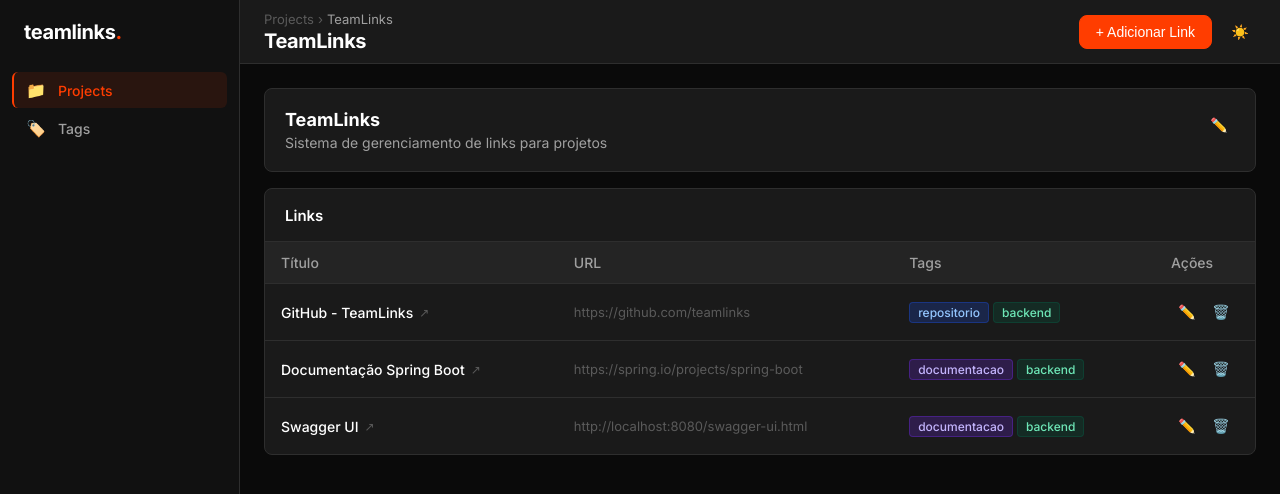
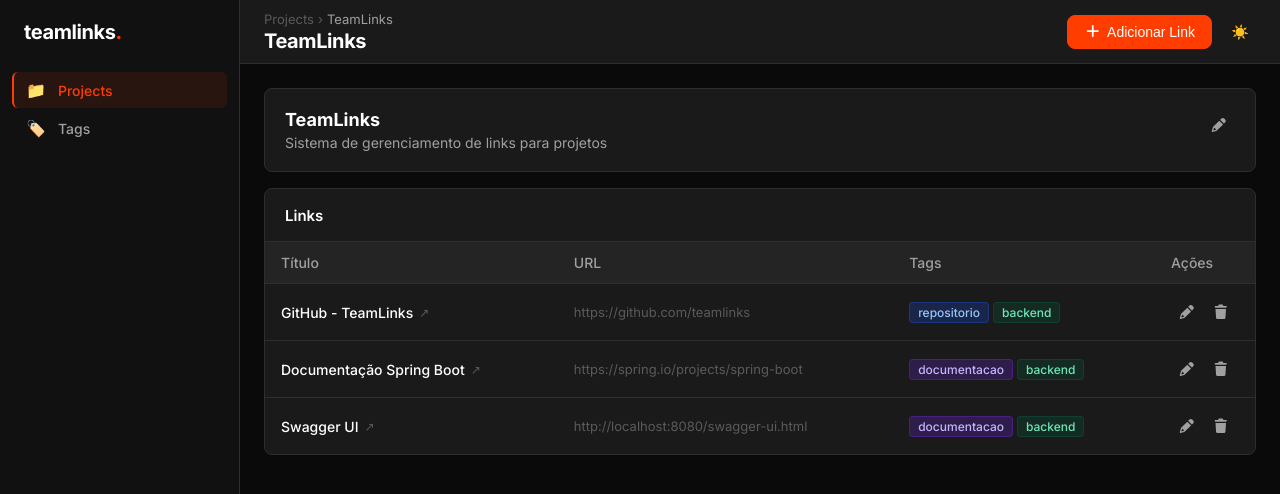
Before and after one commit to buritizinhw/TeamLinks-frontend, an Angular app in the folder team-links-frontend/: page /projects/1 in a window 1280 px wide. Shown: the top 494 px of the page. Built offline with nearby package versions, Linux system fonts and the light colour scheme.

Commit message:
feat: integrate Font Awesome icons in project card

```diff
--- a/team-links-frontend/src/app/components/project-card/project-card.component.html
+++ b/team-links-frontend/src/app/components/project-card/project-card.component.html
@@ -10,8 +10,8 @@
     </span>
 
     <div class="card-actions">
-      <a [routerLink]="['/projects', project.id]" class="btn btn-secondary btn-sm">
-        🔗 Ver
+      <a [routerLink]="['/projects', project.id]" class="btn btn-secondary btn-sm" title="Ver links do projeto">
+        <fa-icon [icon]="faLink"></fa-icon> Ver
       </a>
 
       <div class="menu-wrapper" (click)="$event.stopPropagation()">
@@ -20,11 +20,11 @@
         </button>
         @if (menuOpen) {
           <div class="dropdown-menu">
-            <button class="dropdown-item" (click)="onEdit()">
-               Editar
+            <button class="dropdown-item" (click)="onEdit()" title="Editar projeto">
+              <fa-icon [icon]="faPencil"></fa-icon> Editar
             </button>
-            <button class="dropdown-item danger" (click)="onDelete()">
-               Excluir
+            <button class="dropdown-item danger" (click)="onDelete()" title="Excluir projeto">
+              <fa-icon [icon]="faTrash"></fa-icon> Excluir
             </button>
           </div>
         }
--- a/team-links-frontend/src/app/components/project-card/project-card.component.ts
+++ b/team-links-frontend/src/app/components/project-card/project-card.component.ts
@@ -1,11 +1,13 @@
 import { Component, Input, Output, EventEmitter } from '@angular/core';
 import { RouterLink } from '@angular/router';
+import { FontAwesomeModule } from '@fortawesome/angular-fontawesome';
+import { faLink, faPencil, faTrash } from '@fortawesome/free-solid-svg-icons';
 import { Project } from '../../models/types';
 
 @Component({
   selector: 'app-project-card',
   standalone: true,
-  imports: [RouterLink],
+  imports: [RouterLink, FontAwesomeModule],
   templateUrl: './project-card.component.html',
   styleUrls: ['./project-card.component.scss'],
 })
@@ -13,6 +15,10 @@ export class ProjectCardComponent {
   @Input() project!: Project;
   @Output() edit = new EventEmitter<Project>();
   @Output() delete = new EventEmitter<Project>();
+
+  faLink = faLink;
+  faPencil = faPencil;
+  faTrash = faTrash;
 
   menuOpen = false;
 
--- a/team-links-frontend/src/app/components/project-modal/project-modal.component.html
+++ b/team-links-frontend/src/app/components/project-modal/project-modal.component.html
@@ -33,10 +33,10 @@
 
         <div class="modal-footer">
           <button type="button" class="btn btn-secondary" (click)="close()">
-            Cancelar
+            <fa-icon [icon]="faTimes"></fa-icon> Cancelar
           </button>
           <button type="submit" class="btn btn-primary">
-            Salvar
+            <fa-icon [icon]="faSave"></fa-icon> Salvar
           </button>
         </div>
       </form>
--- a/team-links-frontend/src/app/components/project-modal/project-modal.component.ts
+++ b/team-links-frontend/src/app/components/project-modal/project-modal.component.ts
@@ -1,11 +1,13 @@
 import { Component, Input, Output, EventEmitter, OnChanges } from '@angular/core';
 import { FormsModule } from '@angular/forms';
+import { FontAwesomeModule } from '@fortawesome/angular-fontawesome';
+import { faSave, faTimes } from '@fortawesome/free-solid-svg-icons';
 import { Project } from '../../models/types';
 
 @Component({
   selector: 'app-project-modal',
   standalone: true,
-  imports: [FormsModule],
+  imports: [FormsModule, FontAwesomeModule],
   templateUrl: './project-modal.component.html',
 })
 export class ProjectModalComponent implements OnChanges {
@@ -13,6 +15,9 @@ export class ProjectModalComponent implements OnChanges {
   @Input() project: Project | null = null;
   @Output() openChange = new EventEmitter<boolean>();
   @Output() save = new EventEmitter<{ name: string; description: string }>();
+
+  faSave = faSave;
+  faTimes = faTimes;
 
   name = '';
   description = '';
--- a/team-links-frontend/src/app/pages/project-detail/project-detail.component.html
+++ b/team-links-frontend/src/app/pages/project-detail/project-detail.component.html
@@ -6,7 +6,7 @@
       <span class="current">{{ project.name }}</span>
     </nav>
     <button action class="btn btn-primary" (click)="openCreateLink()">
-      + Adicionar Link
+      <fa-icon [icon]="faPlus"></fa-icon> Adicionar Link
     </button>
   </app-page-header>
 
@@ -18,7 +18,7 @@
         <p>{{ project.description || 'Sem descrição' }}</p>
       </div>
       <button class="btn btn-ghost btn-icon" (click)="projectModalOpen = true" title="Editar projeto">
-        ✏️
+        <fa-icon [icon]="faPencil"></fa-icon>
       </button>
     </div>
 
@@ -65,10 +65,10 @@
                   <td>
                     <div class="row-actions">
                       <button class="btn btn-ghost btn-icon" (click)="openEditLink(link)" title="Editar">
-                        ✏️
+                        <fa-icon [icon]="faPencil"></fa-icon>
                       </button>
                       <button class="btn btn-ghost btn-icon danger" (click)="openDeleteLink(link)" title="Excluir">
-                        🗑️
+                        <fa-icon [icon]="faTrash"></fa-icon>
                       </button>
                     </div>
                   </td>
--- a/team-links-frontend/src/app/pages/project-detail/project-detail.component.ts
+++ b/team-links-frontend/src/app/pages/project-detail/project-detail.component.ts
@@ -1,5 +1,7 @@
 import { Component, OnInit } from '@angular/core';
 import { ActivatedRoute, RouterLink } from '@angular/router';
+import { FontAwesomeModule } from '@fortawesome/angular-fontawesome';
+import { faPlus, faPencil, faTrash } from '@fortawesome/free-solid-svg-icons';
 import { Link, Project, Tag } from '../../models/types';
 import { DataService } from '../../services/data.service';
 import { ToastService } from '../../services/toast.service';
@@ -14,6 +16,7 @@ import { ConfirmDeleteDialogComponent } from '../../components/confirm-delete-di
   standalone: true,
   imports: [
     RouterLink,
+    FontAwesomeModule,
     PageHeaderComponent,
     TagBadgeComponent,
     LinkModalComponent,
@@ -27,6 +30,10 @@ export class ProjectDetailComponent implements OnInit {
   project: Project | null = null;
   links: Link[] = [];
   tags: Tag[] = [];
+
+  faPlus = faPlus;
+  faPencil = faPencil;
+  faTrash = faTrash;
 
   linkModalOpen = false;
   editingLink: Link | null = null;
```
